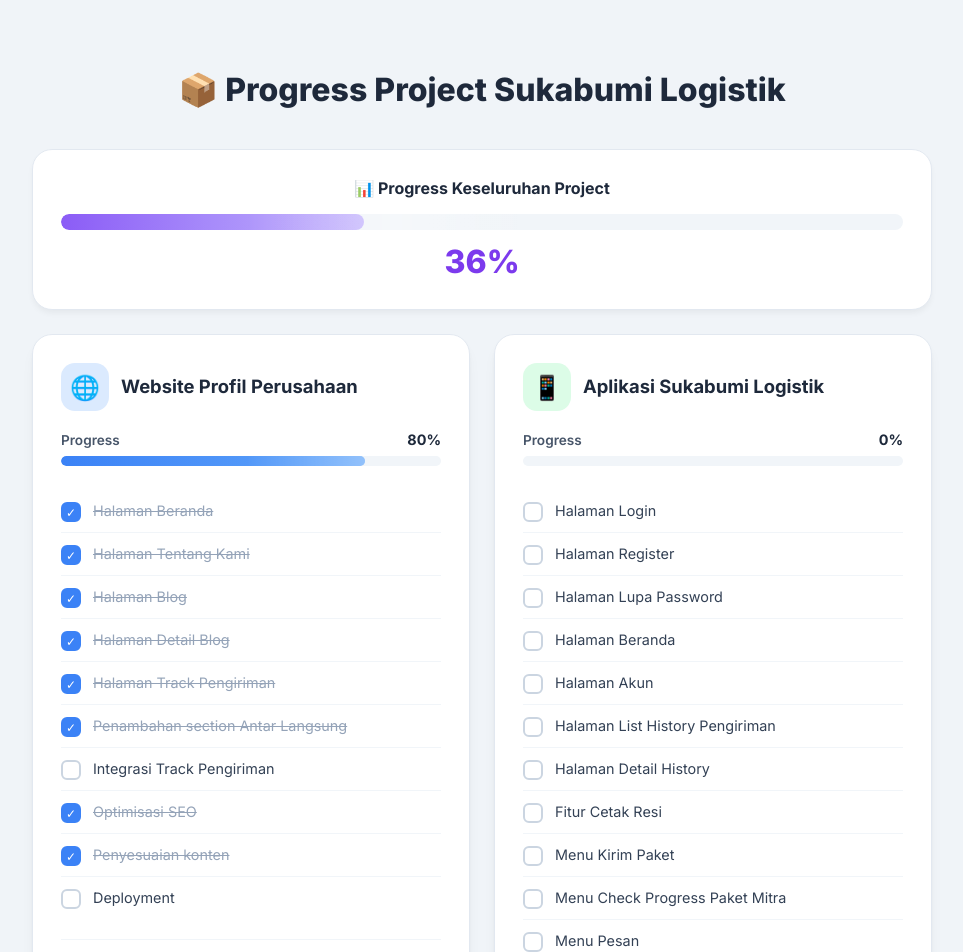
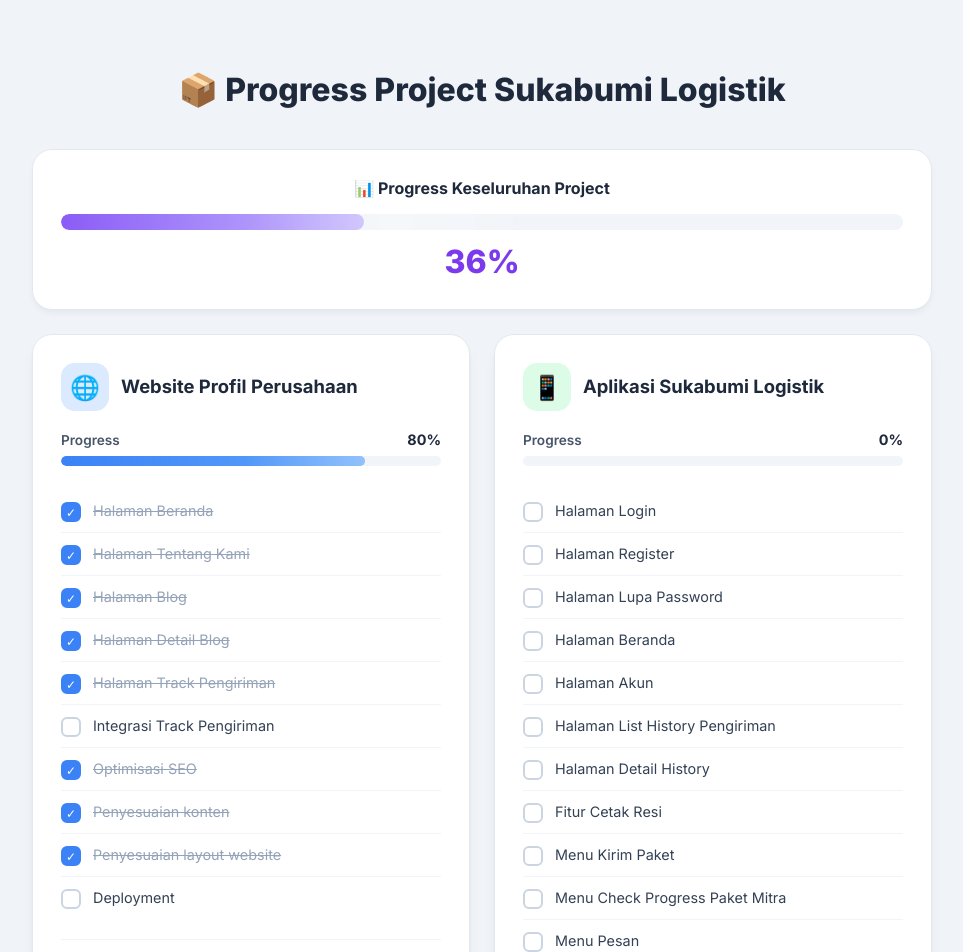
Before and after one commit to ezmemoar/project-counter, a Vue app: page / in a window 1280 px wide. Shown: the top 952 px of the page, without its empty margins (158-1121 px from the left). Built offline with nearby package versions, Linux system fonts and the light colour scheme.

Commit message:
Remove task for Antar Langsung section and add layout adjustment

```diff
--- a/src/Progress.vue
+++ b/src/Progress.vue
@@ -44,10 +44,10 @@
   { label: 'Halaman Blog', done: true },
   { label: 'Halaman Detail Blog', done: true },
   { label: 'Halaman Track Pengiriman', done: true },
-  { label: 'Penambahan section Antar Langsung', done: true },
   { label: 'Integrasi Track Pengiriman', done: false },
   { label: 'Optimisasi SEO', done: true },
   { label: 'Penyesuaian konten', done: true },
+  { label: 'Penyesuaian layout website', done: true },
   { label: 'Deployment', done: false },
 ])
 
```
